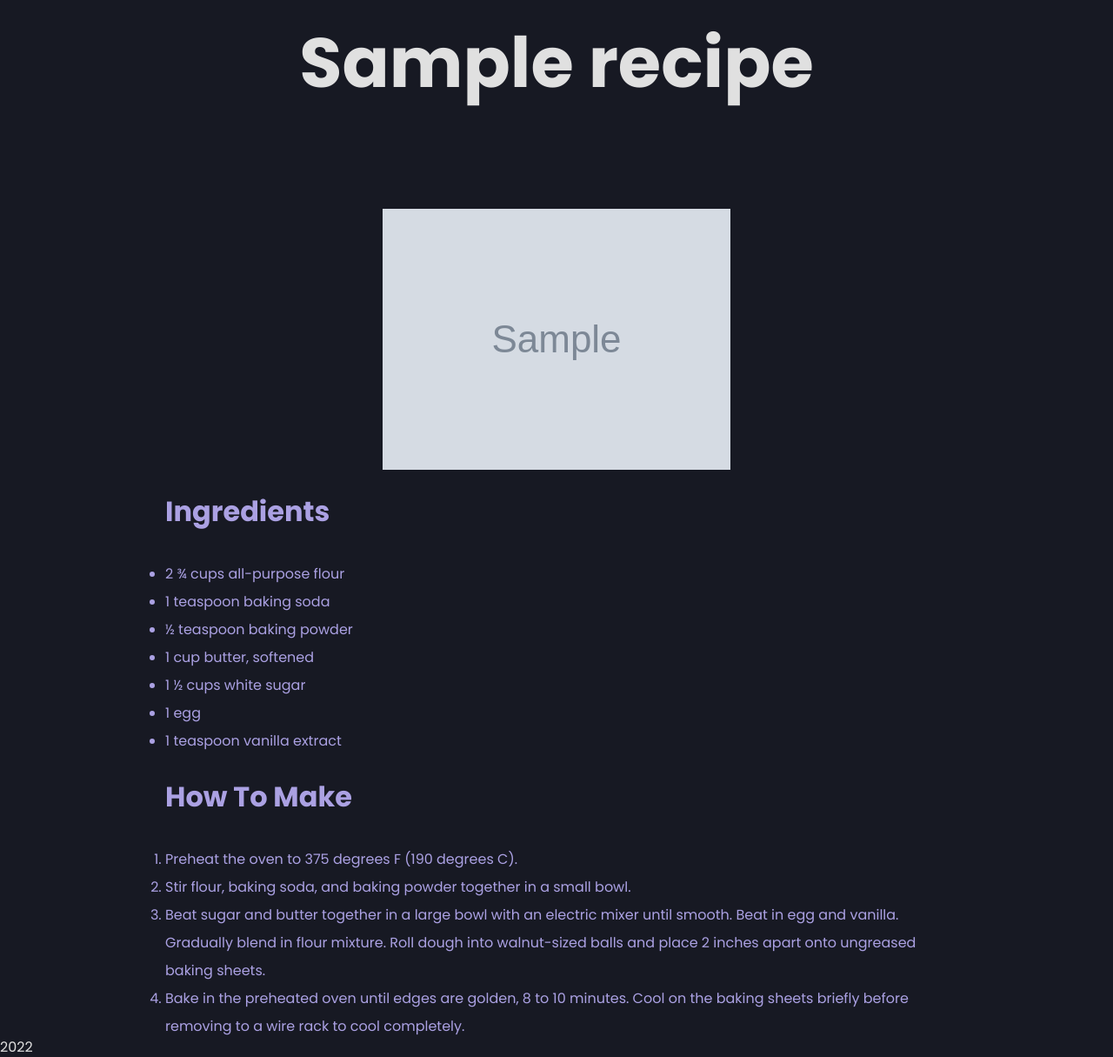
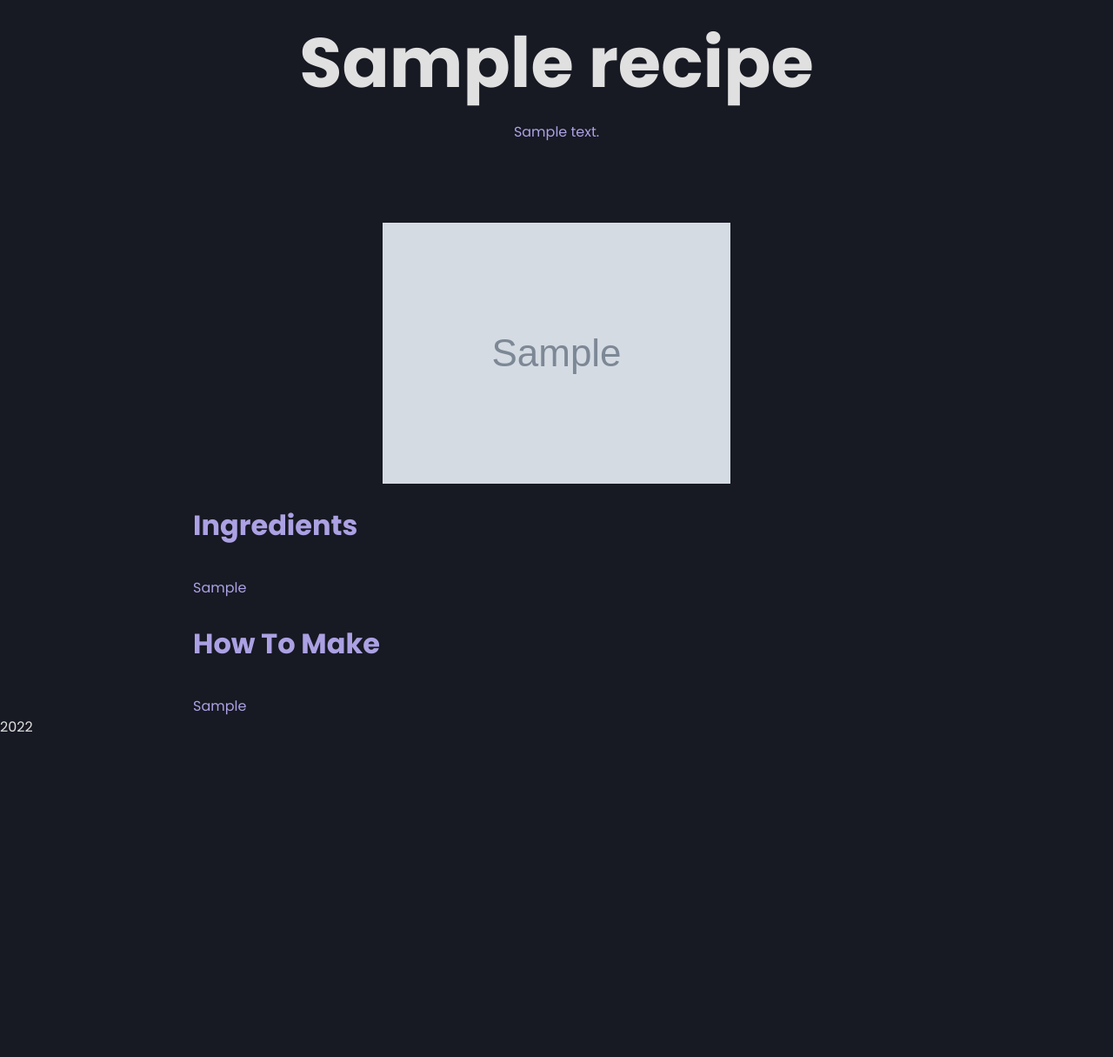
Before and after one commit to jiitra/idm232-jst67, a PHP site: page /final/recipe.php?id=1 in a window 1280 px wide. Shown: the part 88-1303 px from the top of the page at 87% size. After the commit the page ends 929 px from the top, so only its background shows below. Run offline with PHP 8.4, Linux system fonts and the light colour scheme; tables that the repository leaves empty or names only in its code hold one stand-in row (values such as "Sample post"); grey boxes marked "Sample" are stand-in pictures; some libraries are stand-ins or nearby versions.

Commit message:
dynamic content in recipe pg

```diff
--- a/final/admin/recipes/edit.php
+++ b/final/admin/recipes/edit.php
@@ -42,7 +42,8 @@ if ($result->num_rows > 0) {
         <label for="">Ingredients</label>
 
        <!--  edit not echoing -->
-        <textarea class="mytextarea" name="ingredients" value="<?php echo $recipe['ingredients']?>">
+        <textarea name="ingredients" cols="30"
+            rows="10" value="<?php echo $recipe['ingredients']?>">
         </textarea>
     </div>
     <div>
--- a/final/components/recipe_view.php
+++ b/final/components/recipe_view.php
@@ -7,43 +7,12 @@
 <div class="page">
     <h2 class="grid_header">Ingredients</h2>
     <ul class="recipe_list recipe_list_ul">
-        <li>
-            2 ¾ cups all-purpose flour
-        </li>
-        <li>
-            1 teaspoon baking soda
-        </li>
-        <li>
-        ½ teaspoon baking powder
-        </li>
-        <li>
-        1 cup butter, softened
-        </li>
-        <li>
-        1 ½ cups white sugar
-        </li>
-        <li>
-        1 egg
-        </li>
-        <li>
-        1 teaspoon vanilla extract
-        </li>
+    <?php echo $recipe['ingredients']?>
     </ul>
 <div class="spacer"> </div>
     <h2 class="grid_header">How To Make</h2>
 
     <ol class="recipe_list recipe_list_ol">
-        <li>
-            Preheat the oven to 375 degrees F (190 degrees C).
-        </li>
-        <li>
-        Stir flour, baking soda, and baking powder together in a small bowl.
-        </li>
-        <li>
-        Beat sugar and butter together in a large bowl with an electric mixer until smooth. Beat in egg and vanilla. Gradually blend in flour mixture. Roll dough into walnut-sized balls and place 2 inches apart onto ungreased baking sheets.
-        </li>
-        <li>
-        Bake in the preheated oven until edges are golden, 8 to 10 minutes. Cool on the baking sheets briefly before removing to a wire rack to cool completely.
-        </li>
+    <?php echo $recipe['howto']?>
     </ol>
 </div>
--- a/final/recipe.php
+++ b/final/recipe.php
@@ -26,6 +26,7 @@ if ($result->num_rows > 0) {
 
     $page_title = $recipe['title'];
     $header = $page_title;
+    $caption = $recipe['description'];
     $img = $recipe['img'];
 
 /* $page_title = 'Mom&apos;s Sugar Cookies';
--- a/final/styles.css
+++ b/final/styles.css
@@ -74,8 +74,10 @@ header {
 }
 
 .page{
+  box-sizing: border-box;
   max-width: 900px;
   margin: auto;
+  padding: 0 2rem;
   width: 100%;
 }
 
```
